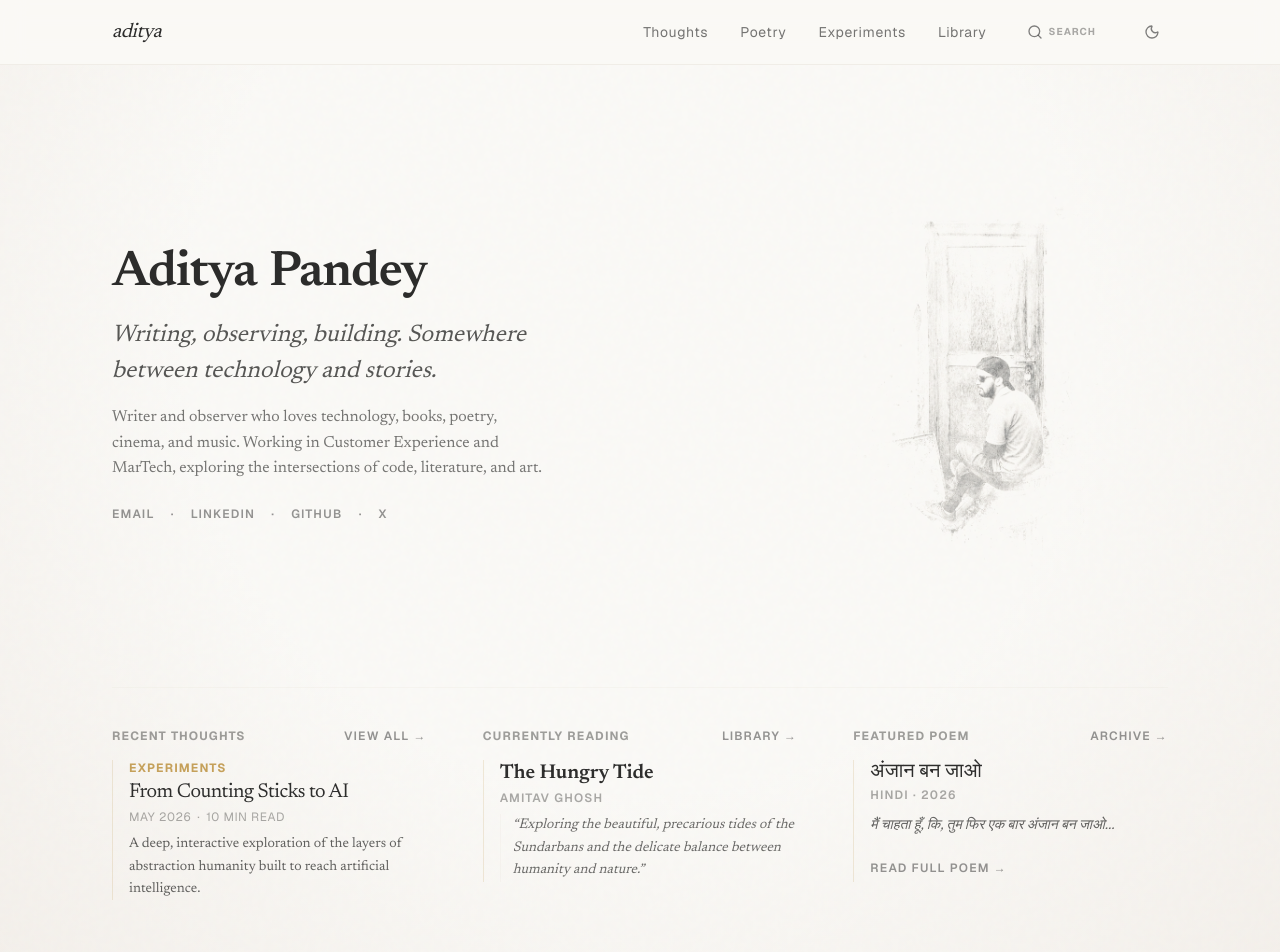
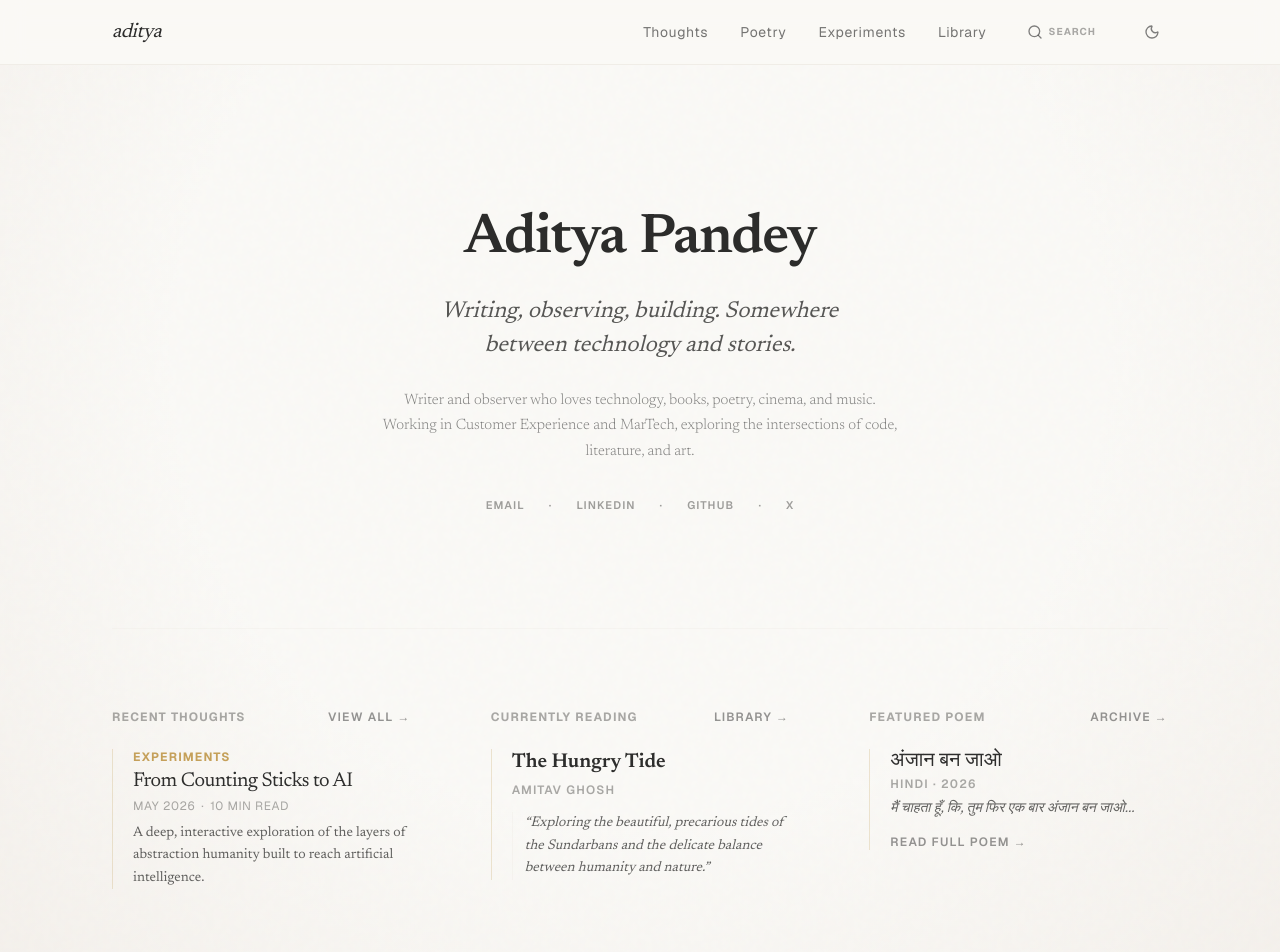
Before and after one commit to aditya-pandey/personal-website, a Next.js app: page / in a window 1280 px wide. Shown: the top 952 px of the page. Built offline with nearby package versions, Linux system fonts and the light colour scheme.

Commit message:
Minor UI Fixes

```diff
--- a/src/app/library/books/page.tsx
+++ b/src/app/library/books/page.tsx
@@ -1,6 +1,6 @@
 import { getLibrary } from "@/lib/content";
 import { ArchivePageLayout } from "@/components/library/ArchivePageLayout";
-import { BOOK_SHELVES, staticArchiveItems, ArchiveItem } from "@/lib/library-data";
+import { staticArchiveItems, ArchiveItem } from "@/lib/library-data";
 
 export const metadata = {
   title: "Books | Library",
--- a/src/app/library/cinema/page.tsx
+++ b/src/app/library/cinema/page.tsx
@@ -1,5 +1,5 @@
 import { ArchivePageLayout } from "@/components/library/ArchivePageLayout";
-import { CINEMA_SHELVES, staticArchiveItems } from "@/lib/library-data";
+import { staticArchiveItems } from "@/lib/library-data";
 
 export const metadata = {
   title: "Cinema | Library",
--- a/src/app/library/essays/page.tsx
+++ b/src/app/library/essays/page.tsx
@@ -1,5 +1,5 @@
 import { ArchivePageLayout } from "@/components/library/ArchivePageLayout";
-import { ESSAY_SHELVES, staticArchiveItems } from "@/lib/library-data";
+import { staticArchiveItems } from "@/lib/library-data";
 
 export const metadata = {
   title: "Essays | Library",
--- a/src/app/library/music/page.tsx
+++ b/src/app/library/music/page.tsx
@@ -1,5 +1,5 @@
 import { ArchivePageLayout } from "@/components/library/ArchivePageLayout";
-import { MUSIC_SHELVES, staticArchiveItems } from "@/lib/library-data";
+import { staticArchiveItems } from "@/lib/library-data";
 
 export const metadata = {
   title: "Music | Library",
--- a/src/app/page.tsx
+++ b/src/app/page.tsx
@@ -1,5 +1,5 @@
 import Link from "next/link";
-import { getThoughts, getPoetry, getCurrentReading } from "@/lib/content";
+import { getThoughts, getPoetry, getCurrentReading, MDXDocument } from "@/lib/content";
 import { FadeIn, TextReveal, StaggerContainer, StaggerItem } from "@/components/ui/Motion";
 
 function getReadingTime(content: string): string {
@@ -9,7 +9,7 @@ function getReadingTime(content: string): string {
   return `${minutes} min read`;
 }
 
-function getPoemDescription(poem: any): string {
+function getPoemDescription(poem: MDXDocument): string {
   if (poem.metadata.excerpt && poem.metadata.excerpt !== "." && poem.metadata.excerpt.trim() !== "") {
     return poem.metadata.excerpt;
   }
@@ -19,35 +19,32 @@ function getPoemDescription(poem: any): string {
 }
 
 export default function Home() {
-  const thoughts = getThoughts().slice(0, 2); // Retrieve thoughts only, limited to 2 to fit desktop viewport
+  const thoughts = getThoughts().slice(0, 1); // Retrieve only 1 thought to keep columns symmetrical and clean
   const poem = getPoetry()[0];
   const currentReading = getCurrentReading();
 
   return (
-    <div className="w-full min-h-[calc(100vh-64px)] poetry-reading-bg flex items-center py-12 md:py-20">
+    <div className="w-full py-20 md:py-28 lg:py-36 poetry-reading-bg flex flex-col items-center">
       <div className="w-full max-w-[1120px] mx-auto px-5 lg:px-8">
-        <div className="flex flex-col gap-12 md:gap-16">
+        <div className="flex flex-col gap-20 md:gap-28">
 
-          {/* Level 1: Hero Section (Name and About + Portrait) */}
-          <div className="grid grid-cols-1 md:grid-cols-12 gap-8 md:gap-16 items-center">
-
-            {/* Left: Text Info */}
-            <div className="md:col-span-7 flex flex-col">
-              <section className="flex flex-col gap-6 select-none">
-                <div className="flex flex-col">
+          {/* Level 1: Hero Section (Name and About) */}
+          <div className="flex flex-col items-center justify-center max-w-[800px] mx-auto text-center">
+            <section className="flex flex-col gap-8 select-none w-full">
+              <div className="flex flex-col items-center w-full">
                 <TextReveal
                   text="Aditya Pandey"
-                    className="font-serif text-4xl md:text-5xl lg:text-[50px] tracking-tight leading-[1.1] mb-4 text-ink font-semibold"
+                  className="font-serif text-4xl md:text-5xl lg:text-[56px] tracking-tight leading-[1.1] mb-6 text-ink font-semibold justify-center"
                 />
-                  <FadeIn delay={0.4}>
-                    <p className="font-serif italic text-xl md:text-2xl text-ink/80 leading-[1.5] max-w-[32ch] mb-4">
+                <FadeIn delay={0.4} className="flex flex-col items-center w-full">
+                  <p className="font-serif italic text-xl md:text-2xl lg:text-[23px] text-ink/80 leading-[1.5] max-w-[36ch] mb-6 text-center">
                     Writing, observing, building.
                     Somewhere between technology and stories.
                   </p>
-                    <p className="font-serif text-sm md:text-base text-ink/65 leading-[1.6] max-w-[48ch] mb-6">
+                  <p className="font-serif text-sm md:text-[15px] text-ink/60 leading-[1.7] max-w-[62ch] mb-8 text-center font-light">
                     Writer and observer who loves technology, books, poetry, cinema, and music. Working in Customer Experience and MarTech, exploring the intersections of code, literature, and art.
                   </p>
-                    <div className="flex flex-wrap gap-x-4 gap-y-2 text-xs font-sans uppercase tracking-widest font-semibold text-ink/50 select-none">
+                  <div className="flex flex-wrap justify-center gap-x-6 gap-y-3 text-[11px] font-sans uppercase tracking-widest font-semibold text-ink/45 select-none">
                     <a href="mailto:adityadpandey@gmail.com" className="hover:text-accent transition-colors">
                       Email
                     </a>
@@ -69,30 +66,13 @@ export default function Home() {
             </section>
           </div>
 
-            {/* Right: Blended Sketch Portrait */}
-            <div className="md:col-span-5 flex justify-center md:justify-end items-center select-none pointer-events-none">
-              <FadeIn delay={0.6} className="w-full max-w-[340px] md:max-w-none flex justify-center md:justify-end">
-                <img
-                  src="/sitting.png"
-                  alt="Aditya Pandey"
-                  className="w-[85%] md:w-[80%] lg:w-[95%] h-auto object-contain rounded-lg opacity-85 dark:opacity-25 dark:invert transition-all duration-700"
-                  style={{
-                    maskImage: "radial-gradient(circle at 50% 50%, black 30%, rgba(0,0,0,0.85) 55%, rgba(0,0,0,0.3) 75%, transparent 100%)",
-                    WebkitMaskImage: "radial-gradient(circle at 50% 50%, black 30%, rgba(0,0,0,0.85) 55%, rgba(0,0,0,0.3) 75%, transparent 100%)"
-                  }}
-                />
-              </FadeIn>
-            </div>
-
-          </div>
-
           {/* Level 2: Grid containing Recent Thoughts, Currently Reading, Featured Poem */}
-          <div className="grid grid-cols-1 md:grid-cols-3 gap-12 md:gap-14 border-t border-stone/25 pt-10">
+          <div className="grid grid-cols-1 md:grid-cols-3 gap-16 md:gap-20 border-t border-stone/20 pt-16 md:pt-20">
 
             {/* Column 1: Recent Thoughts */}
-            <FadeIn delay={0.2} className="flex flex-col gap-4">
+            <FadeIn delay={0.2} className="flex flex-col gap-6">
               <div className="flex items-baseline justify-between select-none">
-                <h2 className="font-sans text-xs uppercase tracking-widest font-bold text-ink/45">
+                <h2 className="font-sans text-xs uppercase tracking-widest font-bold text-ink/40">
                   Recent Thoughts
                 </h2>
                 <Link href="/thoughts" className="font-sans text-xs uppercase tracking-widest font-semibold text-ink/50 hover:text-accent transition-colors">
@@ -100,7 +80,7 @@ export default function Home() {
                 </Link>
               </div>
 
-              <StaggerContainer className="flex flex-col gap-6 pl-4 border-l border-accent/20">
+              <StaggerContainer className="flex flex-col gap-6 pl-5 border-l border-accent/25">
                 {thoughts.map((thought) => (
                   <StaggerItem key={thought.slug}>
                     <Link
@@ -134,20 +114,20 @@ export default function Home() {
 
             {/* Column 2: Currently Reading */}
             {currentReading && (
-              <FadeIn delay={0.3} className="flex flex-col gap-4">
+              <FadeIn delay={0.3} className="flex flex-col gap-6">
                 <div className="flex items-baseline justify-between select-none">
-                  <h2 className="font-sans text-xs uppercase tracking-widest font-bold text-ink/45">
+                  <h2 className="font-sans text-xs uppercase tracking-widest font-bold text-ink/40">
                     Currently Reading
                   </h2>
                   <Link href="/library" className="font-sans text-xs uppercase tracking-widest font-semibold text-ink/50 hover:text-accent transition-colors">
                     Library &rarr;
                   </Link>
                 </div>
-                <div className="pl-4 border-l border-accent/20">
+                <div className="pl-5 border-l border-accent/25 flex flex-col gap-1.5">
                   <h3 className="font-serif text-lg md:text-xl font-semibold text-ink leading-snug">{currentReading.title}</h3>
-                  <p className="font-sans text-xs uppercase tracking-widest text-ink/40 font-semibold mt-0.5">{currentReading.author}</p>
+                  <p className="font-sans text-xs uppercase tracking-widest text-ink/40 font-semibold">{currentReading.author}</p>
                   {currentReading.note && (
-                    <p className="font-serif italic text-ink/70 text-sm leading-relaxed mt-2 pl-3 border-l border-stone/20">
+                    <p className="font-serif italic text-ink/75 text-sm leading-[1.6] mt-2 pl-3 border-l border-stone/20">
                       &ldquo;{currentReading.note}&rdquo;
                     </p>
                   )}
@@ -157,9 +137,9 @@ export default function Home() {
 
             {/* Column 3: Featured Poem */}
             {poem && (
-              <FadeIn delay={0.4} className="flex flex-col gap-4">
+              <FadeIn delay={0.4} className="flex flex-col gap-6">
                 <div className="flex items-baseline justify-between select-none">
-                  <h2 className="font-sans text-xs uppercase tracking-widest font-bold text-ink/45">
+                  <h2 className="font-sans text-xs uppercase tracking-widest font-bold text-ink/40">
                     Featured Poem
                   </h2>
                   <Link href="/poetry" className="font-sans text-xs uppercase tracking-widest font-semibold text-ink/50 hover:text-accent transition-colors">
@@ -167,8 +147,8 @@ export default function Home() {
                   </Link>
                 </div>
 
-                <div className="pl-4 border-l border-accent/20">
-                  <Link href={`/poetry/${poem.slug}`} className="group block mb-3">
+                <div className="pl-5 border-l border-accent/25 flex flex-col gap-1.5">
+                  <Link href={`/poetry/${poem.slug}`} className="group block">
                     <h3 className="font-serif text-lg md:text-xl text-ink group-hover:text-accent transition-colors duration-300 leading-tight">
                       {poem.metadata.title}
                     </h3>
@@ -177,13 +157,13 @@ export default function Home() {
                     </p>
                   </Link>
 
-                  <p className="font-serif italic text-ink/75 text-sm leading-[1.6] mb-4">
+                  <p className="font-serif italic text-ink/75 text-sm leading-[1.6] mb-2">
                     {getPoemDescription(poem)}
                   </p>
 
                   <Link
                     href={`/poetry/${poem.slug}`}
-                    className="inline-block mt-1 font-sans text-xs uppercase tracking-widest font-semibold text-ink/50 hover:text-accent transition-colors duration-300"
+                    className="inline-block font-sans text-xs uppercase tracking-widest font-semibold text-ink/50 hover:text-accent transition-colors duration-300"
                   >
                     Read full poem &rarr;
                   </Link>
--- a/src/components/LibraryCatalog.tsx
+++ b/src/components/LibraryCatalog.tsx
@@ -9,7 +9,19 @@ import { Shelf } from "./library/Shelf";
 import { BookOpen, Film, Music, FileText } from "lucide-react";
 
 interface LibraryCatalogProps {
-  currentReading: any;
+  currentReading: {
+    reading?: {
+      title: string;
+      author: string;
+      note?: string;
+    };
+    watched?: {
+      title: string;
+      director: string;
+      year: string;
+      note?: string;
+    };
+  } | null;
   dynamicItems: ArchiveItem[];
 }
 
--- a/src/components/ThoughtsCatalog.tsx
+++ b/src/components/ThoughtsCatalog.tsx
@@ -15,8 +15,6 @@ const SECONDARY_CATEGORIES = [
 ];
 
 // Combine all for full-text tags validation
-const ALL_CATEGORIES = [...PRIMARY_CATEGORIES, ...SECONDARY_CATEGORIES];
-
 interface ThoughtsCatalogProps {
   initialThoughts: MDXDocument<BaseMetadata>[];
 }
--- a/src/components/library/ArtifactCard.tsx
+++ b/src/components/library/ArtifactCard.tsx
@@ -1,7 +1,6 @@
 "use client";
 
 import { useState } from "react";
-import Link from "next/link";
 import { motion, AnimatePresence } from "framer-motion";
 import { ArchiveItem } from "@/lib/library-data";
 
--- a/src/components/ui/Motion.tsx
+++ b/src/components/ui/Motion.tsx
@@ -1,7 +1,22 @@
 "use client";
 
-import { motion, useReducedMotion } from "framer-motion";
-import { ReactNode } from "react";
+import { motion, useReducedMotion as useFramerReducedMotion } from "framer-motion";
+import { ReactNode, useState, useEffect } from "react";
+
+function useReducedMotion() {
+  const [mounted, setMounted] = useState(false);
+  const shouldReduce = useFramerReducedMotion();
+
+  useEffect(() => {
+    const timer = setTimeout(() => {
+      setMounted(true);
+    }, 0);
+    return () => clearTimeout(timer);
+  }, []);
+
+  // Return false during SSR/hydration, and only read user's motion preference post-mount.
+  return mounted ? (shouldReduce ?? false) : false;
+}
 
 // Standard easing curve inspired by Apple's smooth spring-like bezier
 const EASE = [0.21, 0.47, 0.32, 0.98] as const;
@@ -65,7 +80,7 @@ export function StaggerItem({ children, className = "" }: MotionProps) {
   const shouldReduceMotion = useReducedMotion();
 
   const itemVariants = {
-    hidden: { opacity: 0, y: 10 },
+    hidden: { opacity: 0, y: shouldReduceMotion ? 0 : 10 },
     show: {
       opacity: 1,
       y: 0,
```
Also changed, not shown: src/app/poetry/page.tsx (+0 -22 lines), src/components/CommandMenu.tsx (+33 -24 lines), src/components/ShareButton.tsx (+6 -9 lines). Lines whose indentation alone changed are shown as unchanged.
